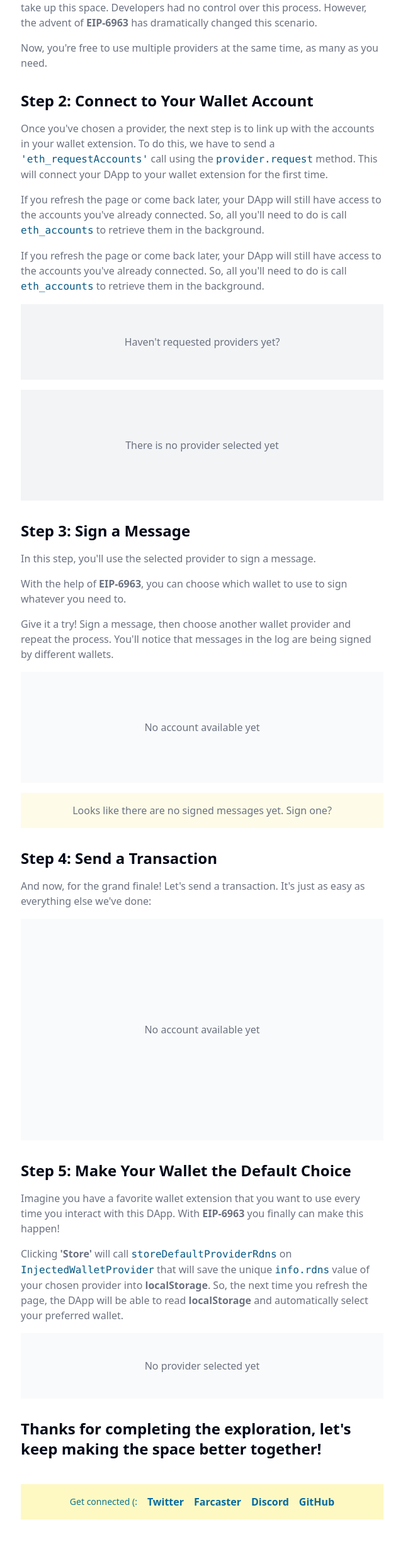
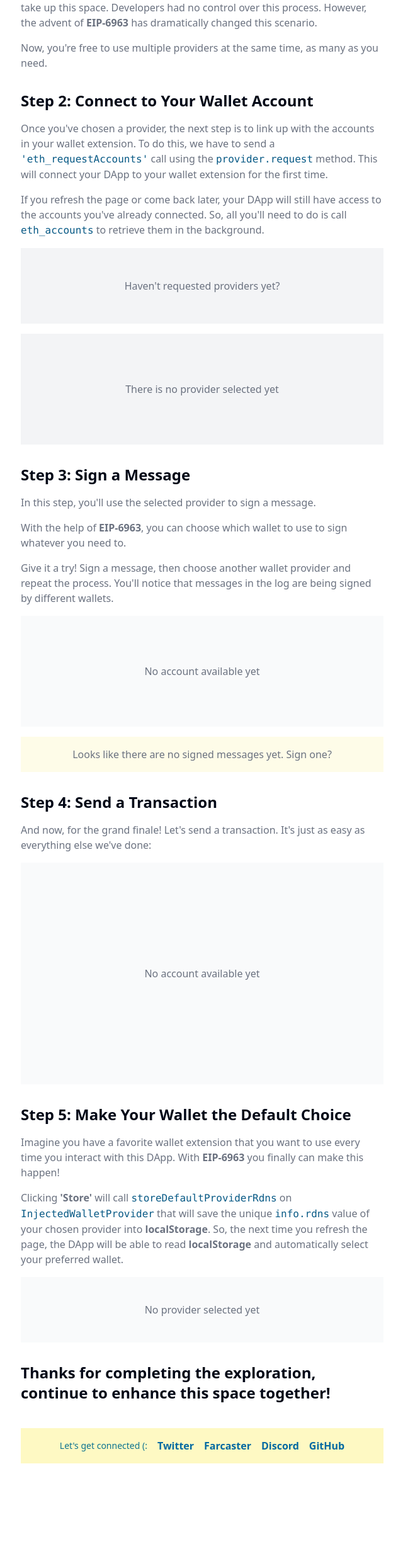
Before and after one commit to nfwsncked/eip-6963-tutorial, a Vue app: page / in a window 1280 px wide. Shown: the part 1378-3830 px from the top of the page at 63% size, without its empty margins (319-959 px from the left). After the commit the page ends 3782 px from the top, so only its background shows below. Built offline with nearby package versions, Linux system fonts and the light colour scheme.

Commit message:
updated readme;

```diff
--- a/src/components/DemoView.vue
+++ b/src/components/DemoView.vue
@@ -290,10 +290,6 @@ async function sendTransaction(providerDetail: EIP6963ProviderDetail) {
         accounts you've already connected. So, all you'll need to do is call <code
           class="text-sky-800 text-s">eth_accounts</code>
         to retrieve them in the background.</p>
-      <p class="text-gray-500">If you refresh the page or come back later, your DApp will still have access to the
-        accounts you've already connected. So, all you'll need to do is call <code
-          class="text-sky-800 text-s">eth_accounts</code>
-        to retrieve them in the background.</p>
       <div v-if="availableProviderDetails.length" class="space-y-4">
         <div v-for="provider in availableProviderDetails" :key="provider.info.name"
           :class="{ 'bg-green-100': selectedProviderDetail && selectedProviderDetail.info.name === provider.info.name, 'bg-gray-100': !(selectedProviderDetail && selectedProviderDetail.info.name === provider.info.name) }"
@@ -452,11 +448,10 @@ async function sendTransaction(providerDetail: EIP6963ProviderDetail) {
       </div>
     </div>
     <div class="space-y-10">
-      <h2 class="text-2xl font-semibold">Thanks for completing the exploration, let's keep making the space better
-        together!</h2>
+      <h2 class="text-2xl font-semibold">Thanks for completing the exploration, continue to enhance this space together!</h2>
       <div class="bg-yellow-100 flex flex-col sm:flex-row justify-center items-center space-y-2 sm:space-y-0 sm:space-x-4 rtl:space-x-reverse px-4 py-4">
         <p class="text-sm text-cyan-700 truncate dark:text-gray-400 font-extralight">
-          Get connected (:
+          Let's get connected (:
         </p>
         <div class="flex flex-wrap justify-center sm:block space-x-2 sm:space-x-4">
           <a href="https://twitter.com/nfwsncked" target="_blank"
```
Also changed, not shown: 1 other file (tests, documents, lock files or other folders).
